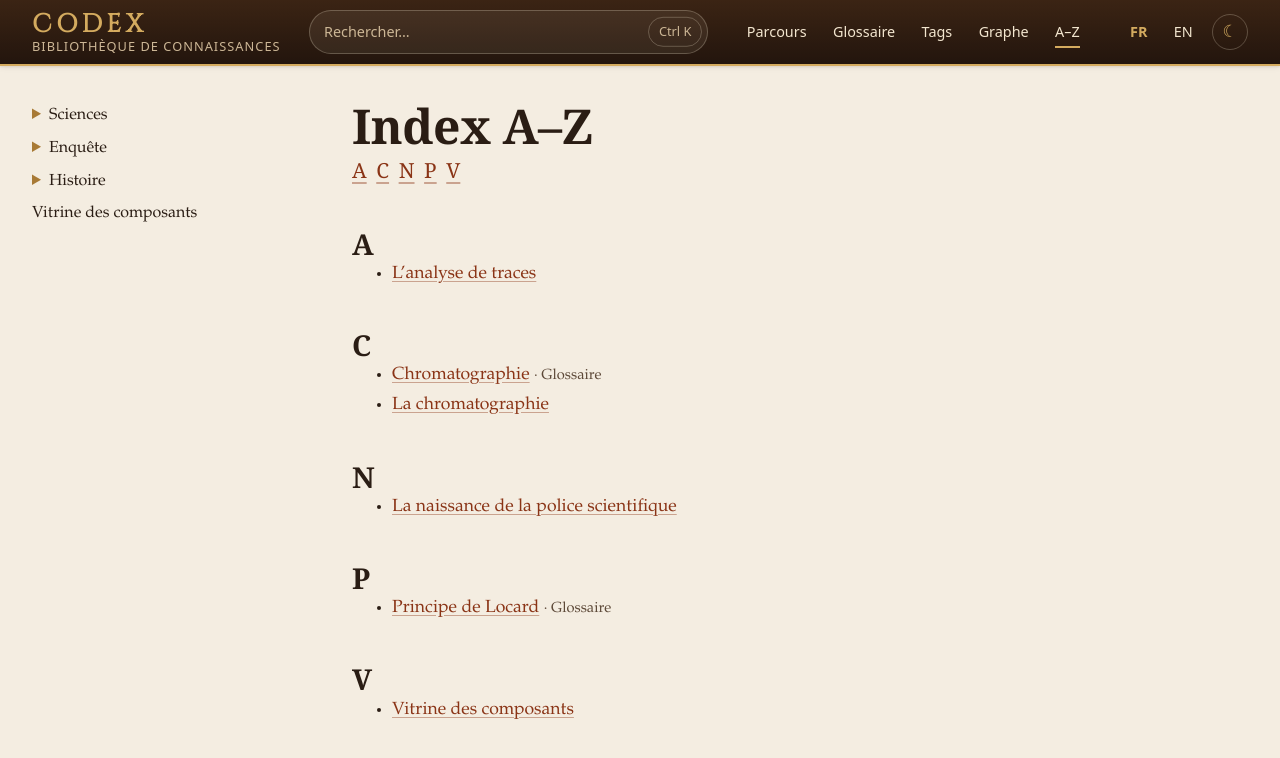
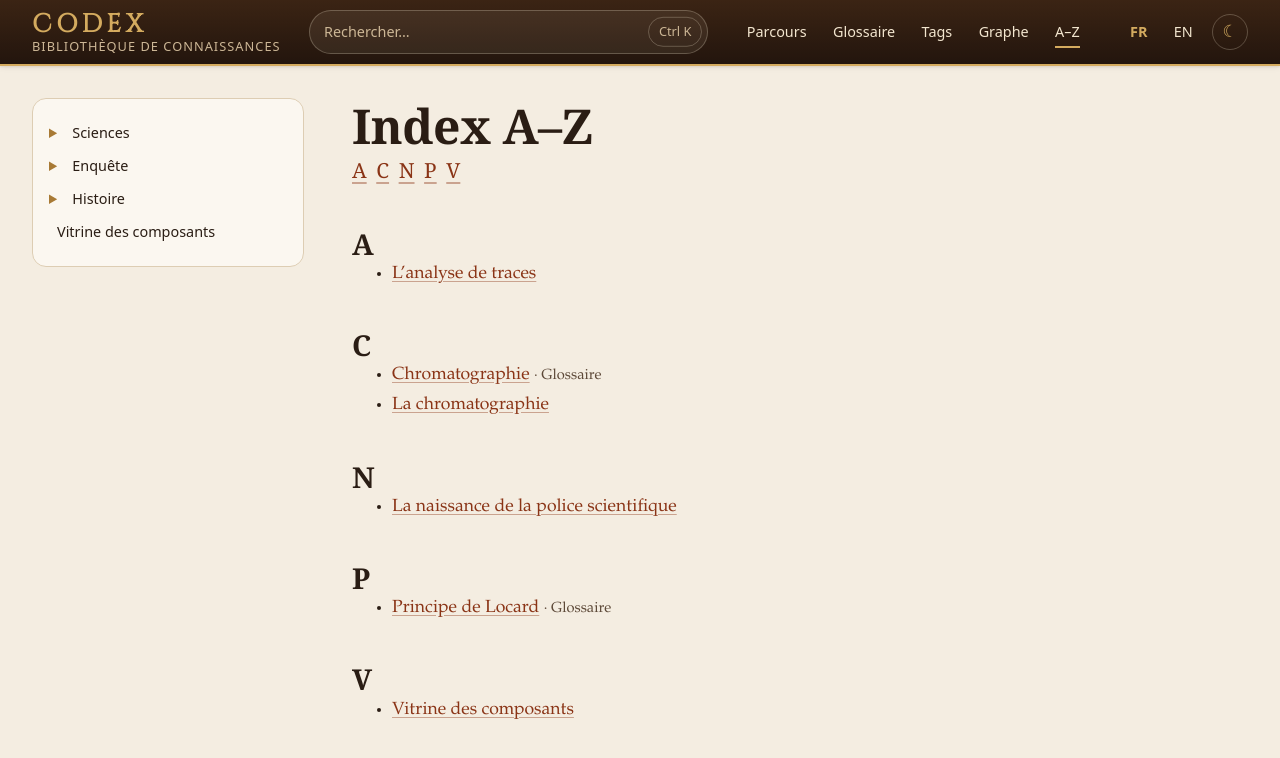
Before and after one commit to owl-Holmes/Codex, an Astro site: page /Codex/fr/a-z/ in a window 1280 px wide. Built offline with nearby package versions, Linux system fonts and the light colour scheme; Astro itself is replaced by a stand-in of ours.

Commit message:
style(nav): card-style sidebar with hover feedback

```diff
--- a/src/components/navigation/Sidebar.astro
+++ b/src/components/navigation/Sidebar.astro
@@ -51,12 +51,17 @@ const t = useT(locale);
   .sidebar-wrap {
     align-self: start;
     position: sticky;
-    top: 1rem;
+    top: calc(var(--header-height) + 1.5rem);
   }
   .sidebar {
-    max-height: calc(100vh - 2rem);
+    max-height: calc(100vh - var(--header-height) - 3rem);
     overflow-y: auto;
-    font-size: 1rem;
+    padding: 1rem 0.8rem 1rem 1rem;
+    border: 1px solid var(--color-border);
+    border-radius: var(--radius-lg);
+    background: var(--color-surface);
+    font-family: var(--font-ui);
+    font-size: var(--text-sm);
   }
   .tree {
     padding: 0;
@@ -82,6 +87,7 @@ const t = useT(locale);
     }
     .sidebar {
       max-height: none;
+      padding: 0.6rem;
     }
     :global(html.js) .sidebar-toggle {
       display: inline-block;
--- a/src/components/navigation/TreeItem.astro
+++ b/src/components/navigation/TreeItem.astro
@@ -50,16 +50,23 @@ const ariaCurrent = isCurrent ? 'page' : undefined;
   a {
     display: inline-block;
     min-height: 24px; /* WCAG 2.5.8 target size */
-    padding-block: 0.1rem;
+    padding: 0.2rem 0.5rem;
+    border-radius: var(--radius);
     color: var(--color-text);
     text-decoration: none;
+    transition:
+      color var(--duration) var(--ease),
+      background var(--duration) var(--ease),
+      translate var(--duration) var(--ease);
   }
   a:hover {
     color: var(--color-accent);
-    text-decoration: underline;
+    background: color-mix(in srgb, var(--color-accent) 8%, transparent);
+    translate: 2px 0;
   }
   a[aria-current='page'] {
     color: var(--color-accent);
+    background: color-mix(in srgb, var(--color-accent) 12%, transparent);
     font-weight: 700;
   }
   summary {
```
